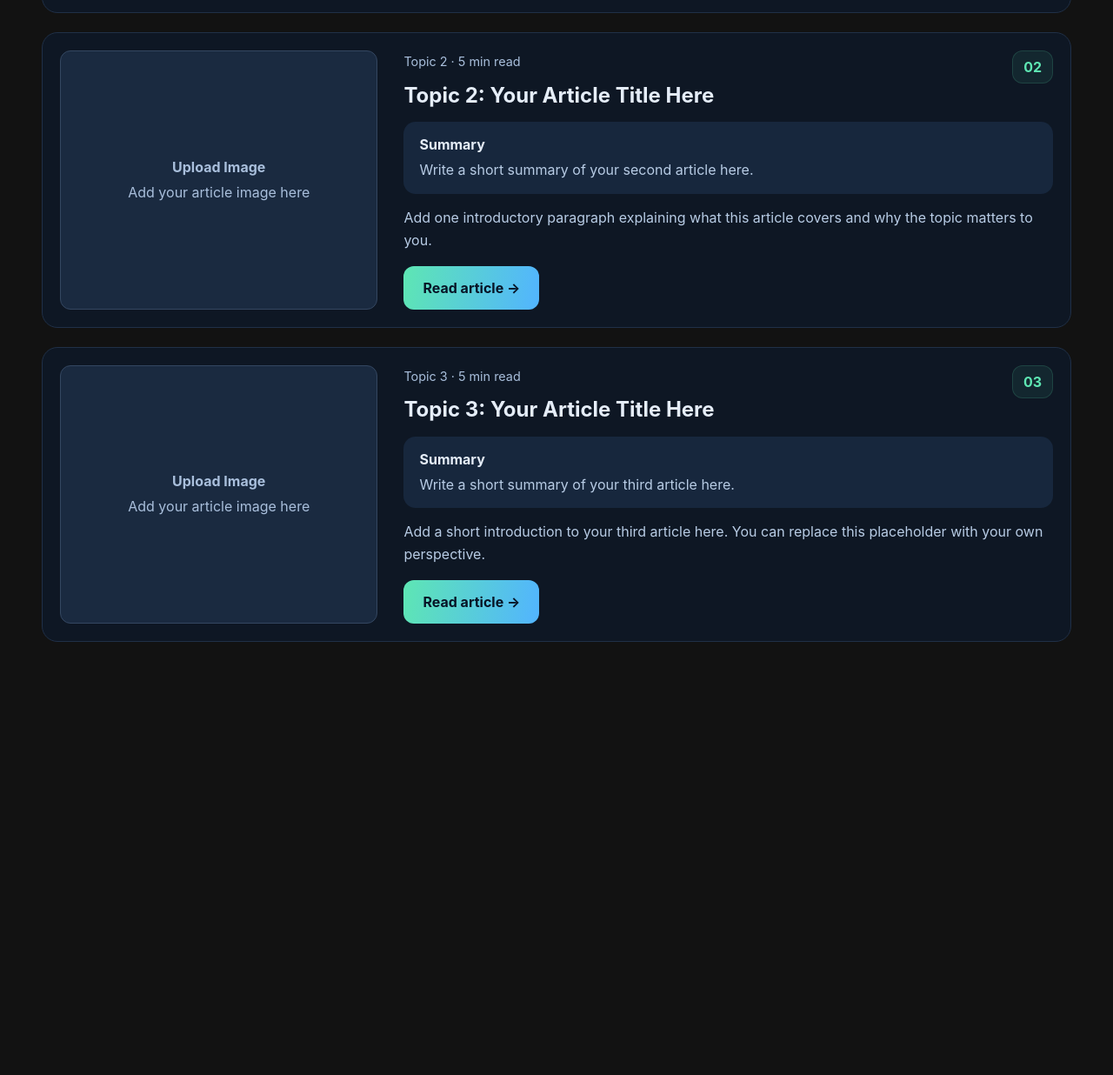
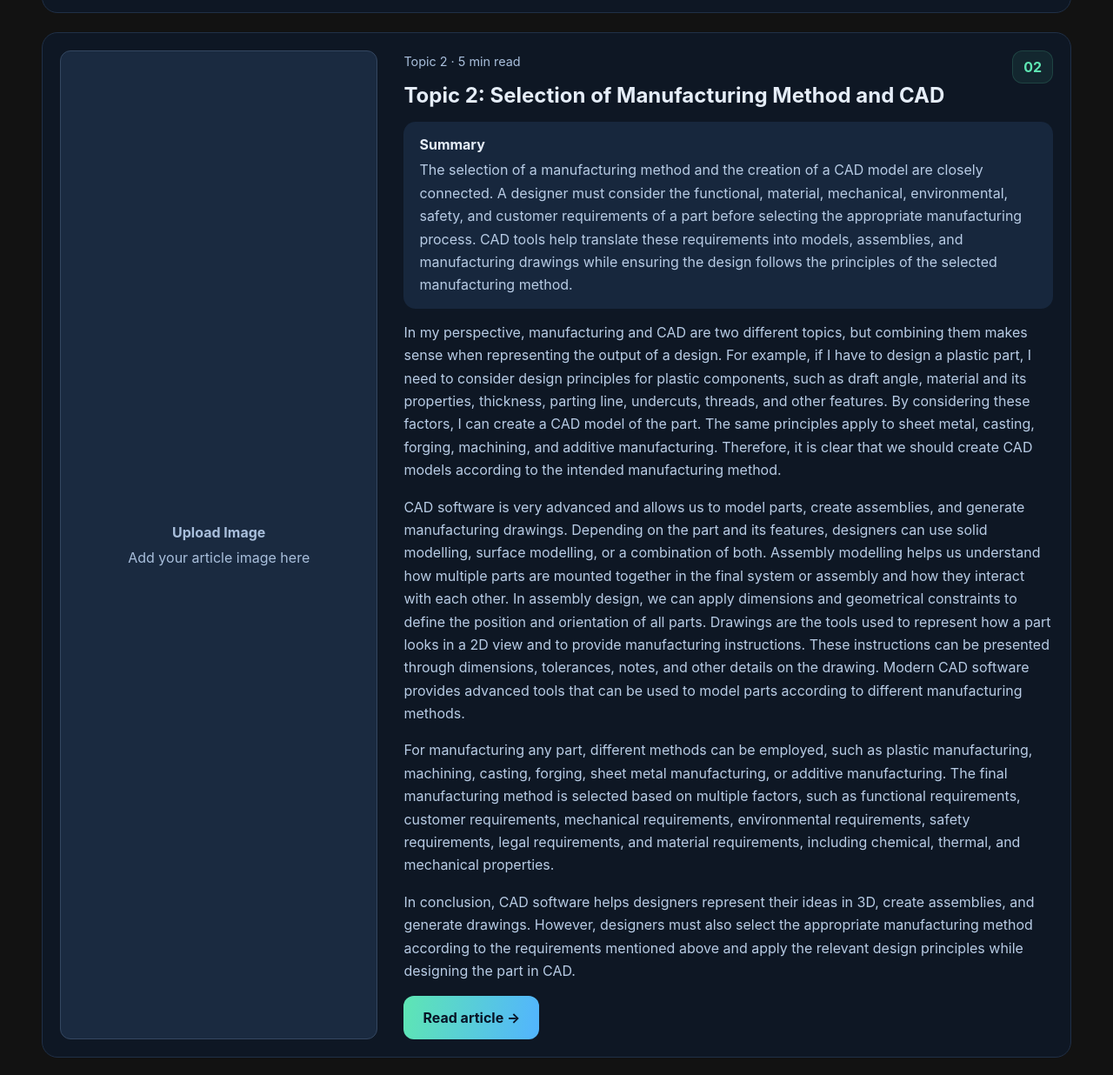
Before and after one commit to avinashnarode26-alt/Portfolio, a plain HTML site: page perspective.html in a window 1280 px wide. Shown: the part 2645-3881 px from the top of the page at 87% size. Before the commit the page ends 3485 px from the top, so only its background shows below. Drawn offline with Linux system fonts and the light colour scheme.

Commit message:
2nd article added
Updated the article title and provided a comprehensive summary discussing the relationship between manufacturing methods and CAD. Added detailed explanations of CAD software capabilities and considerations for different manufacturing processes.

```diff
--- a/perspective.html
+++ b/perspective.html
@@ -244,16 +244,24 @@ The development of a new part is a group activity in which each team member is a
       <div class="article-content">
         <span class="article-number">02</span>
         <p class="article-meta">Topic 2 · 5 min read</p>
-        <h2>Topic 2: Your Article Title Here</h2>
+        <h2>Topic 2: Selection of Manufacturing Method and CAD</h2>
 
         <div class="article-summary">
           <strong>Summary</strong>
-          <p>Write a short summary of your second article here.</p>
+          <p>The selection of a manufacturing method and the creation of a CAD model are closely connected. A designer must consider the functional, material, mechanical, environmental, safety, and customer requirements of a part before selecting the appropriate manufacturing process. CAD tools help translate these requirements into models, assemblies, and manufacturing drawings while ensuring the design follows the principles of the selected manufacturing method.</p>
         </div>
 
         <p class="article-excerpt">
-          Add one introductory paragraph explaining what this article
-          covers and why the topic matters to you.
+          In my perspective, manufacturing and CAD are two different topics, but combining them makes sense when representing the output of a design. For example, if I have to design a plastic part, I need to consider design principles for plastic components, such as draft angle, material and its properties, thickness, parting line, undercuts, threads, and other features. By considering these factors, I can create a CAD model of the part. The same principles apply to sheet metal, casting, forging, machining, and additive manufacturing. Therefore, it is clear that we should create CAD models according to the intended manufacturing method.
+</p>
+<p class="article-excerpt">
+  CAD software is very advanced and allows us to model parts, create assemblies, and generate manufacturing drawings. Depending on the part and its features, designers can use solid modelling, surface modelling, or a combination of both. Assembly modelling helps us understand how multiple parts are mounted together in the final system or assembly and how they interact with each other. In assembly design, we can apply dimensions and geometrical constraints to define the position and orientation of all parts. Drawings are the tools used to represent how a part looks in a 2D view and to provide manufacturing instructions. These instructions can be presented through dimensions, tolerances, notes, and other details on the drawing. Modern CAD software provides advanced tools that can be used to model parts according to different manufacturing methods.
+</p>
+<p class="article-excerpt">
+For manufacturing any part, different methods can be employed, such as plastic manufacturing, machining, casting, forging, sheet metal manufacturing, or additive manufacturing. The final manufacturing method is selected based on multiple factors, such as functional requirements, customer requirements, mechanical requirements, environmental requirements, safety requirements, legal requirements, and material requirements, including chemical, thermal, and mechanical properties.
+</p>
+<p class="article-excerpt">
+In conclusion, CAD software helps designers represent their ideas in 3D, create assemblies, and generate drawings. However, designers must also select the appropriate manufacturing method according to the requirements mentioned above and apply the relevant design principles while designing the part in CAD.
         </p>
 
         <a class="read-article" href="article-2.html">Read article →</a>
```
